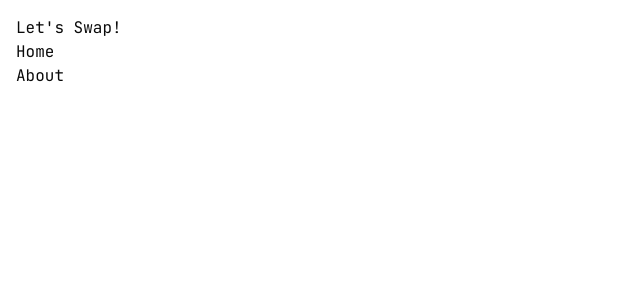
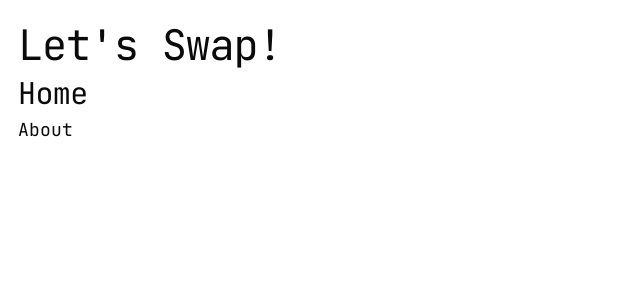
Before and after one commit to marcoh-dev/food-swap, a Next.js app in the folder frontend/: page / in a window 1280 px wide. Shown: the top 300 px of the page, without its empty margins (0-640 px from the left). Built offline with nearby package versions, Linux system fonts and the light colour scheme.

Commit message:
feature: add custom tailwind theme

```diff
--- a/frontend/src/app/globals.css
+++ b/frontend/src/app/globals.css
@@ -1,9 +1,6 @@
 @import "tailwindcss";
 @import "tw-animate-css";
 @import "shadcn/tailwind.css";
-
-@theme {
-}
 
 @custom-variant dark (&:is(.dark *));
 
@@ -166,3 +163,21 @@
     @apply font-mono;
   }
 }
+
+@theme {
+  --text-h1: 42px;
+  --text-h1--line-height: 54px;
+  --text-h1--letter-spacing: -0.03em;
+
+  --text-h2: 30px;
+  --text-h2--line-height: 42px;
+  --text-h2--letter-spacing: -0.02em;
+
+  --text-body: 18px;
+  --text-body--line-height: 32px;
+  --text-body--letter-spacing: 0.01em;
+
+  --text-body-s: 12px;
+  --text-body-s--line-height: 14px;
+  --text-body-s--letter-spacing: 0.02em;
+}
--- a/frontend/src/app/layout.tsx
+++ b/frontend/src/app/layout.tsx
@@ -4,7 +4,10 @@ import "./globals.css";
 import Link from "next/link";
 import { cn } from "@/lib/utils";
 
-const jetbrainsMono = JetBrains_Mono({subsets:['latin'],variable:'--font-mono'});
+const jetbrainsMono = JetBrains_Mono({
+  subsets: ["latin"],
+  variable: "--font-mono",
+});
 
 const geistSans = Geist({
   variable: "--font-geist-sans",
@@ -23,10 +26,18 @@ export const metadata: Metadata = {
 
 export default function RootLayout({ children }: LayoutProps<"/">) {
   return (
-    <html lang="en" className={cn(geistSans.variable, geistMono.variable, "font-mono", jetbrainsMono.variable)}>
-      <body style={{ padding: "1em" }}>
+    <html
+      lang="en"
+      className={cn(
+        geistSans.variable,
+        geistMono.variable,
+        "font-mono",
+        jetbrainsMono.variable,
+      )}
+    >
+      <body className="p-[1em] text-body">
         <header>
-          <h1>
+          <h1 className="text-h1">
             <Link href="/">Let's Swap!</Link>
           </h1>
         </header>
--- a/frontend/src/app/page.tsx
+++ b/frontend/src/app/page.tsx
@@ -1,10 +1,10 @@
 import Link from "next/link";
 
 export default function Home() {
-	return (
-		<main>
-			<h2>Home</h2>
-			<Link href="/about">About</Link>
-		</main>
-	);
+  return (
+    <main>
+      <h2 className="text-h2">Home</h2>
+      <Link href="/about">About</Link>
+    </main>
+  );
 }
```
